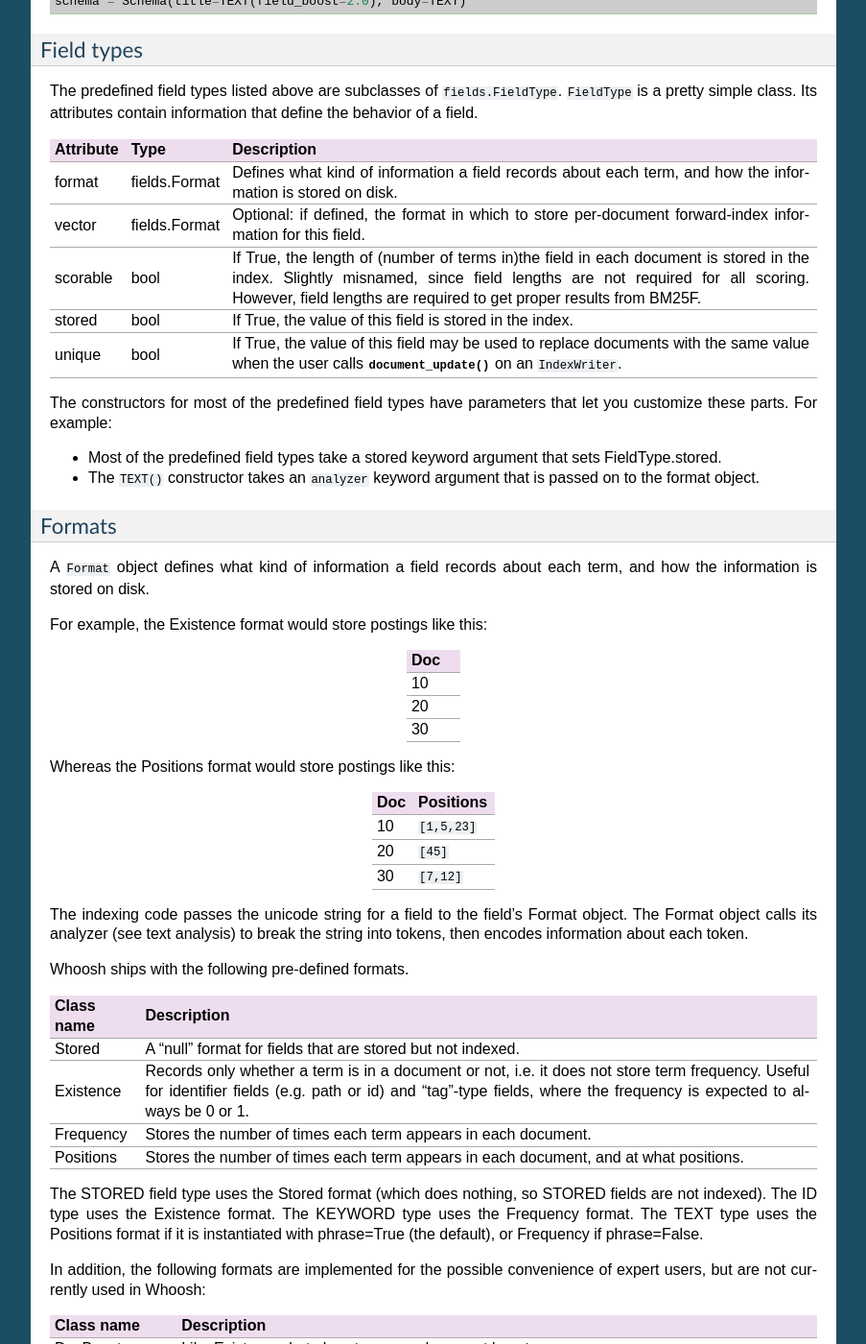
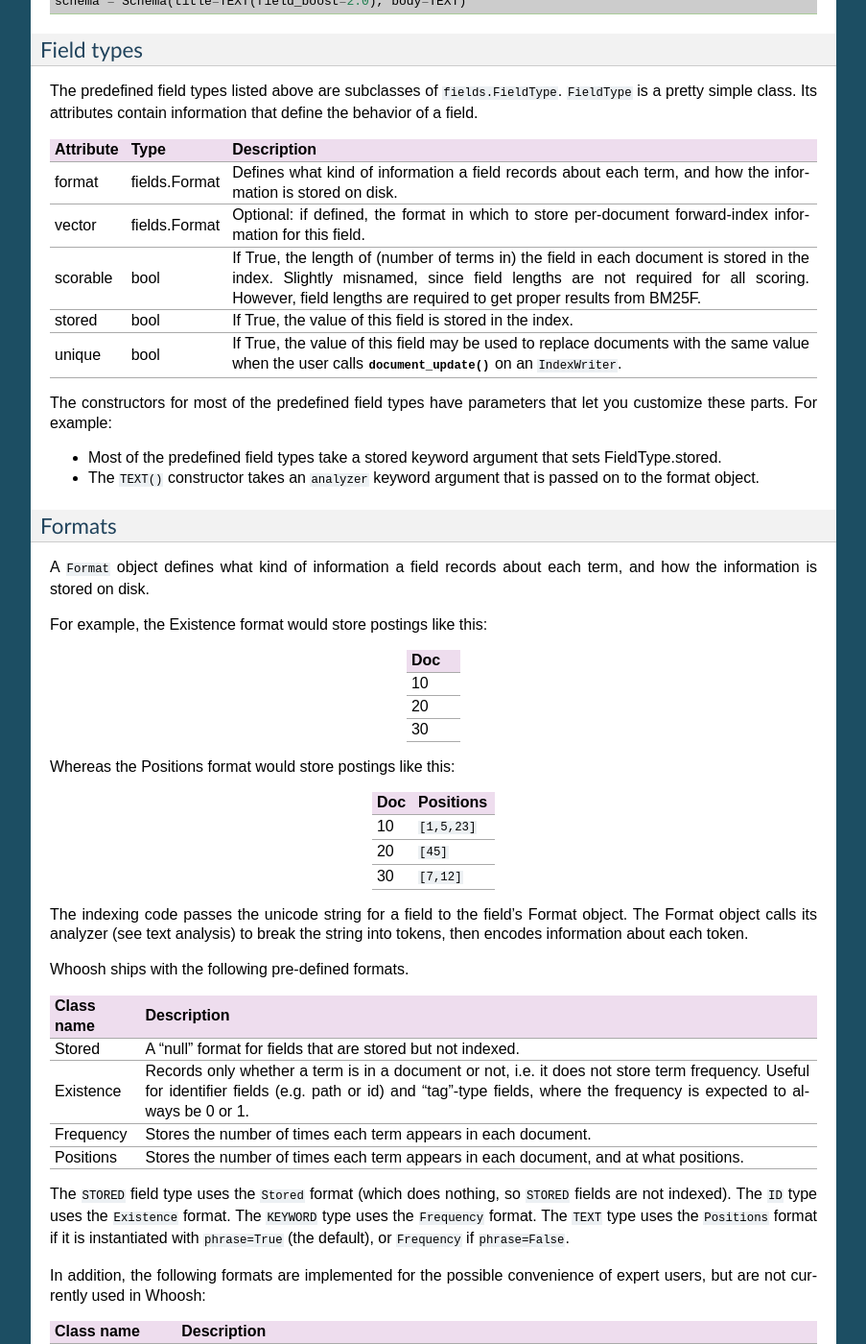
Before and after one commit to dex4er/whoosh, a Sphinx documentation site: the page built from docs/source/schema.rst, in a window 1280 px wide and 1400 px high, scrolled down 3958 px. Shown: the whole window at 96% size, without its empty margins (198-1101 px from the left). Built offline with Sphinx 7.4.7, drawn with Linux system fonts in a browser that asks for light colours; some of the changed text lies outside the part shown.

```diff
--- a/docs/source/schema.rst
+++ b/docs/source/schema.rst
@@ -183,7 +183,7 @@ Dynamic fields let you associate a field type with any field name that matches
 a given "glob" (a name pattern containing ``*``, ``?``, and/or ``[abc]``
 wildcards).
 
-You can add dynamic fields to a new schema using the add() method with the
+You can add dynamic fields to a new schema using the ``add()`` method with the
 ``glob`` keyword set to True::
 
     schema = fields.Schema(...)
@@ -207,7 +207,7 @@ the glob as the name::
     writer.commit()
 
 For example, to allow documents to contain any field name that ends in ``_id``
-and associate it with the ID field type::
+and associate it with the ``ID`` field type::
 
     schema = fields.Schema(path=fields.ID)
     schema.add("*_id", fields.ID, glob=True)
@@ -254,7 +254,7 @@ format       fields.Format   Defines what kind of information a field records
                              on disk.
 vector       fields.Format   Optional: if defined, the format in which to store
                              per-document forward-index information for this field.
-scorable     bool            If True, the length of (number of terms in)the field in
+scorable     bool            If True, the length of (number of terms in) the field in
                              each document is stored in the index. Slightly misnamed,
                              since field lengths are not required for all scoring.
                              However, field lengths are required to get proper
@@ -322,10 +322,10 @@ Positions       Stores the number of times each term appears in each document,
                 and at what positions.
 =============== ================================================================
 
-The STORED field type uses the Stored format (which does nothing, so STORED
-fields are not indexed). The ID type uses the Existence format. The KEYWORD type
-uses the Frequency format. The TEXT type uses the Positions format if it is
-instantiated with phrase=True (the default), or Frequency if phrase=False.
+The ``STORED`` field type uses the ``Stored`` format (which does nothing, so ``STORED``
+fields are not indexed). The ``ID`` type uses the ``Existence`` format. The ``KEYWORD`` type
+uses the ``Frequency`` format. The ``TEXT`` type uses the ``Positions`` format if it is
+instantiated with ``phrase=True`` (the default), or ``Frequency`` if ``phrase=False``.
 
 In addition, the following formats are implemented for the possible convenience
 of expert users, but are not currently used in Whoosh:
```
